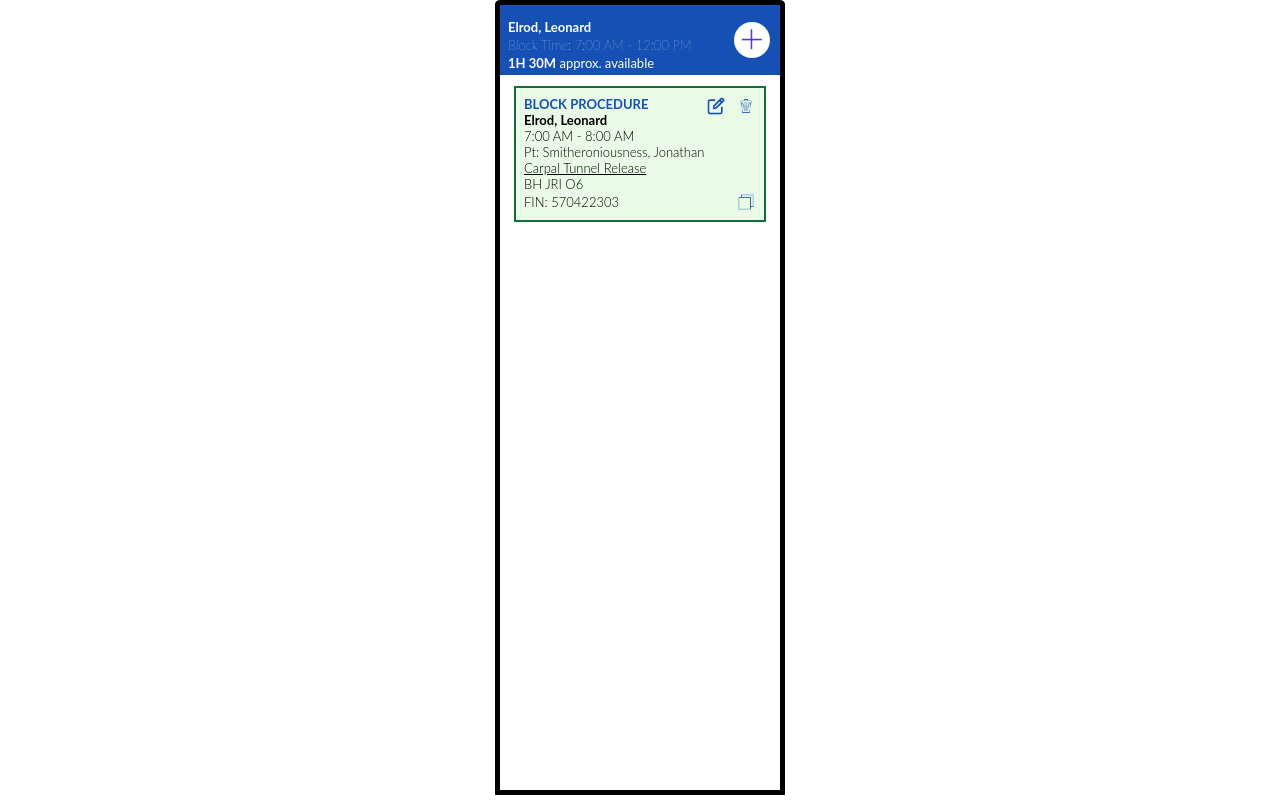
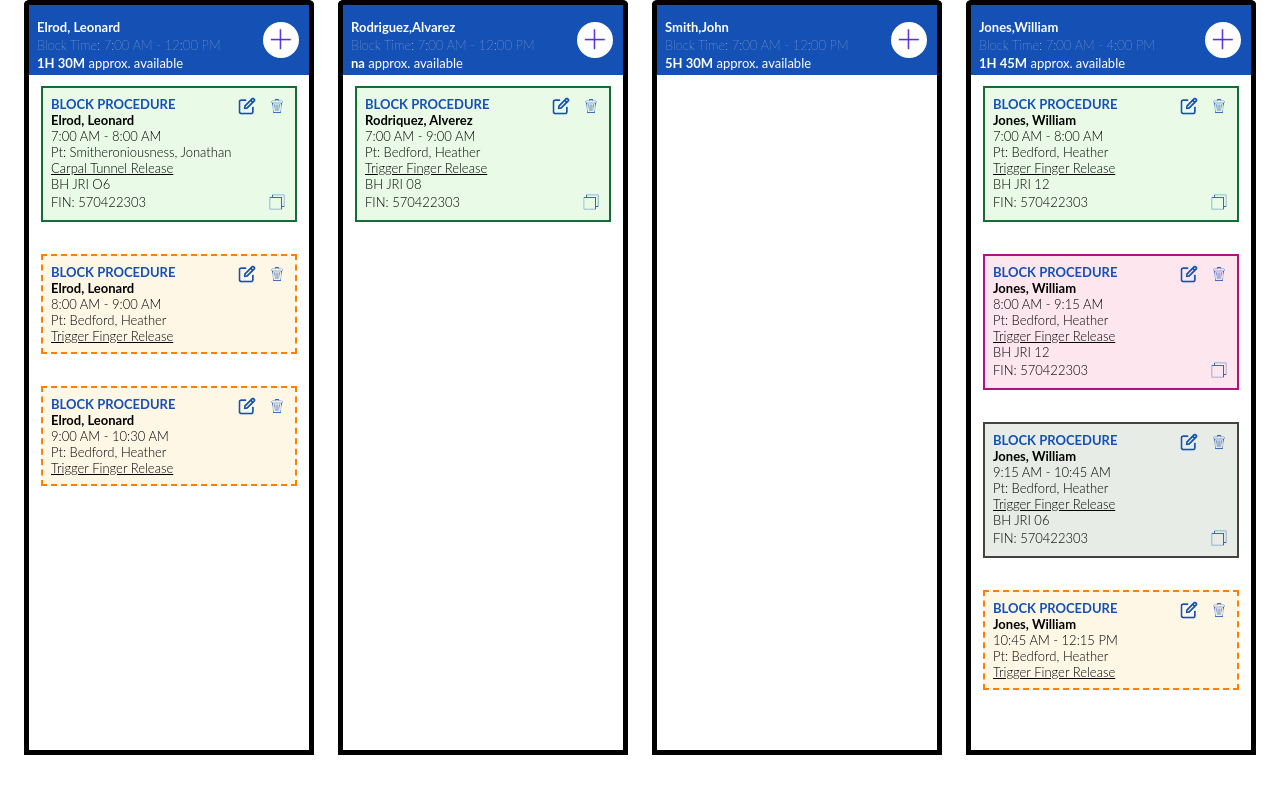
Before and after one commit to dmartin5150/SSMScheduling, a React (Create React App) app: page / in a window 1280 px wide. Built offline with nearby package versions, Linux system fonts and the light colour scheme.

Commit message:
finished styling of procedure cards

```diff
--- a/package.json
+++ b/package.json
@@ -10,6 +10,7 @@
     "@types/node": "^16.18.63",
     "@types/react": "^18.2.38",
     "@types/react-dom": "^18.2.16",
+    "classnames": "^2.3.2",
     "react": "^18.2.0",
     "react-dom": "^18.2.0",
     "react-scripts": "5.0.1",
--- a/src/App.css
+++ b/src/App.css
@@ -5,8 +5,8 @@
 .App-header {
   background-color: white;
   min-height: 100vh;
-  display: flex;
+  /* display: flex;
   flex-direction: column;
-  align-items: center;
+  align-items: center; */
   color: black;
 }
--- a/src/components/ProcedureCard/ProcedureCard.css
+++ b/src/components/ProcedureCard/ProcedureCard.css
@@ -14,8 +14,8 @@
         justify-content: center;
         padding:10px 8px 0px 8px;
         padding:8px;
-        background-color: #E9FBE7;
-        border:2px solid #126E36;
+        /* background-color: #E9FBE7;
+        border:2px solid #126E36; */
 
         /* background-color: rgb(255, 247, 230);
         border: 2px dashed rgb(255, 127, 0); */
@@ -97,7 +97,22 @@
             }
         }
 
+    }
+}
 
-    }
-
+.procedure-card.scheduled{
+    background-color: #E9FBE7;
+    border:2px solid #126E36;
 }
+.procedure-card.unscheduled{
+    background-color: rgb(255, 247, 230);
+    border: 2px dashed rgb(255, 127, 0);
+}
+.procedure-card.revision{
+    background-color: #FDE6EE;
+    border: 2px solid #B40F87;
+}
+.procedure-card.other{
+    background-color: #e1e8e0cd;
+    border:2px solid rgb(71, 66, 66);
+}
--- a/src/components/ProcedureCard/ProcedureCard.tsx
+++ b/src/components/ProcedureCard/ProcedureCard.tsx
@@ -1,6 +1,8 @@
-import React from 'react';
+import React, {useEffect, useState} from 'react';
 import { Procedure } from '../../data/datatypes/procedure';
+import classnames from "classnames";
 import './ProcedureCard.css';
+import { SCHEDULING_STATUS } from '../../data/datatypes/schedulingStatus';
 
 
 interface ProcedureCardProps {
@@ -11,6 +13,20 @@ interface ProcedureCardProps {
 
 const ProcedureCard: React.FC<ProcedureCardProps> = ({procedure}) => {
 
+    const [background, setBackGround] = useState('')
+
+
+    useEffect(() => {
+        if (procedure.scheduleStatus === SCHEDULING_STATUS.SCHEDULED) {
+            setBackGround('scheduled');
+        } else if (procedure.scheduleStatus === SCHEDULING_STATUS.UNSCHEDULED) {
+            setBackGround('unscheduled');
+        } else if (procedure.scheduleStatus === SCHEDULING_STATUS.NEEDS_REVISION) {
+            setBackGround('revision');
+        } else {
+            setBackGround('other');
+        }
+    },[procedure]);
 
 
     const firstLine = () => {
@@ -28,7 +44,7 @@ const ProcedureCard: React.FC<ProcedureCardProps> = ({procedure}) => {
 
 
     return(
-        <div className='procedure-card'>
+        <div className={`procedure-card ${background}`}>
             <div className='procedure-card-data'>
                 <div className='procedure-card-data-heading'>
                     {firstLine()}
@@ -57,15 +73,3 @@ const ProcedureCard: React.FC<ProcedureCardProps> = ({procedure}) => {
     )
 }
 export default ProcedureCard;
-
-
-// procedureId:number;
-// providerId:number,
-// providerName: string;
-// timeString:string;
-// patientName:string;
-// procedureName:string;
-// room?:string;
-// FIN?:string;
-// inBlock:boolean;
-// scheduleStatus:SCHEDULING_STATUS;
--- a/src/components/ProviderColumn/ProcedureContainer/ProcedureContainer.css
+++ b/src/components/ProviderColumn/ProcedureContainer/ProcedureContainer.css
@@ -5,7 +5,7 @@
 
     border: 5px solid black;
     border-top:none;
-    height:90%;
+    height:85%;
     margin-top: -5px;
 
 }
--- a/src/components/ProviderColumn/ProviderColumn.css
+++ b/src/components/ProviderColumn/ProviderColumn.css
@@ -1,3 +1,4 @@
 .provider-column {
     height:100vh;
+    max-width:25%;
 }
--- a/src/views/Scheduling/SchedulingHome.css
+++ b/src/views/Scheduling/SchedulingHome.css
@@ -0,0 +1,5 @@
+.schedule-home {
+    display: flex;
+    flex-direction: row;
+    justify-content: space-evenly;
+}
--- a/src/views/Scheduling/SchedulingHome.tsx
+++ b/src/views/Scheduling/SchedulingHome.tsx
@@ -5,10 +5,19 @@ import { BLOCKS } from '../../data/sampledata/Blocks';
 import { PROCEDURES } from '../../data/sampledata/Procedures';
 import './SchedulingHome.css';
 
-const SchedulingHome = () => {
+const SchedulingHome: React.FC = () => {
+
+    const provider1 = PROCEDURES.filter((procedure)=> procedure.providerId === 1);
+    const provider2 = PROCEDURES.filter((procedure)=> procedure.providerId === 2);
+    const provider3 = PROCEDURES.filter((procedure)=> procedure.providerId === 3);
+    const provider4 = PROCEDURES.filter((procedure)=> procedure.providerId === 4);
+
     return(
         <div className='schedule-home'>
-            <ProviderColumn provider={PROVIDERS[0]} block={BLOCKS[0]} procedures={[PROCEDURES[0]]}/>
+            <ProviderColumn provider={PROVIDERS[0]} block={BLOCKS[0]} procedures={provider1}/>
+            <ProviderColumn provider={PROVIDERS[1]} block={BLOCKS[1]} procedures={provider2}/>
+            <ProviderColumn provider={PROVIDERS[2]} block={BLOCKS[2]} procedures={provider3}/>
+            <ProviderColumn provider={PROVIDERS[3]} block={BLOCKS[3]} procedures={provider4}/>
         </div>
     )
 }
```
Also changed, not shown: src/data/sampledata/Procedures.ts (+5 -5 lines), 1 other file (tests, documents, lock files or other folders).
